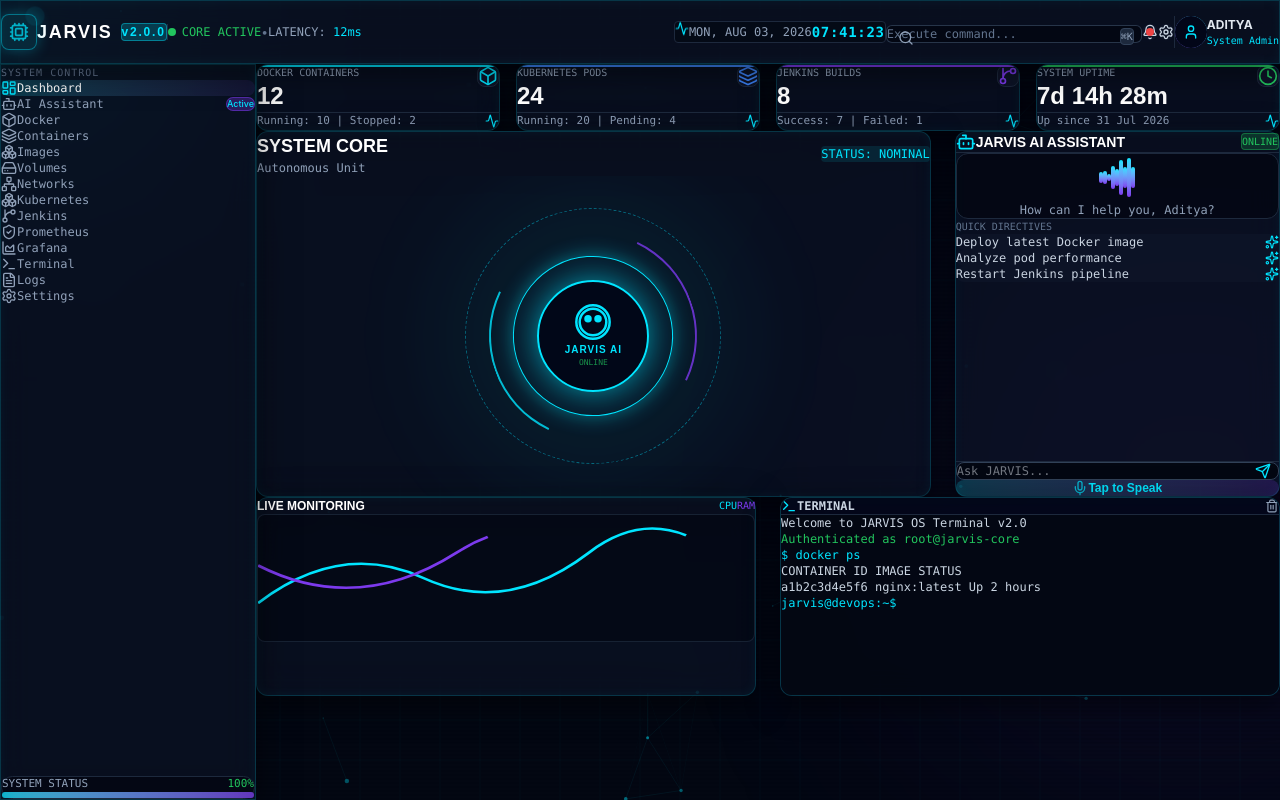
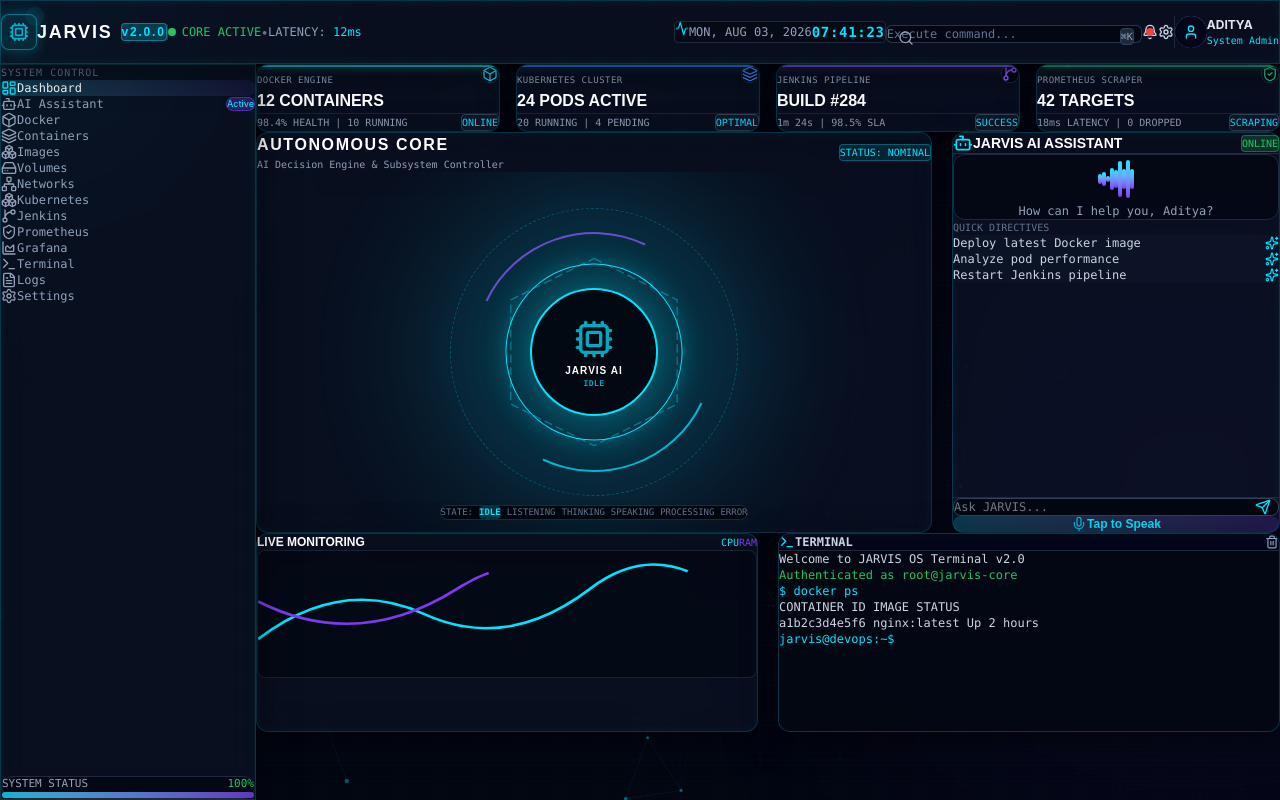
Before and after one commit to Adityachandkaushik/jarvis-ai-devops, a React app in the folder frontend/: page / in a window 1280 px wide. Built offline with nearby package versions, Linux system fonts and the light colour scheme; the HTML template or start-up script is replaced by a standard one.

Commit message:
feat(dashboard): enhance futuristic devops dashboard

```diff
--- a/frontend/src/components/dashboard/AICoreReactor.jsx
+++ b/frontend/src/components/dashboard/AICoreReactor.jsx
@@ -1,37 +1,97 @@
-import React from 'react';
+import React, { useState } from 'react';
 import { motion } from 'framer-motion';
+import { Cpu, Zap, Activity, Volume2, Play, AlertTriangle } from 'lucide-react';
 
 export const AICoreReactor = () => {
+  const [aiState, setAiState] = useState('IDLE'); // IDLE, LISTENING, THINKING, SPEAKING, PROCESSING, ERROR
+
+  const stateColors = {
+    IDLE: { primary: '#00E5FF', secondary: '#8B5CF6', text: 'IDLE (MONITORING)' },
+    LISTENING: { primary: '#10B981', secondary: '#00E5FF', text: 'LISTENING...' },
+    THINKING: { primary: '#F59E0B', secondary: '#8B5CF6', text: 'THINKING (NEURAL PROCESSING)' },
+    SPEAKING: { primary: '#3B82F6', secondary: '#00E5FF', text: 'SPEAKING...' },
+    PROCESSING: { primary: '#8B5CF6', secondary: '#3B82F6', text: 'EXECUTION IN PROGRESS' },
+    ERROR: { primary: '#EF4444', secondary: '#F59E0B', text: 'SYSTEM WARNING / ERROR' }
+  };
+
+  const currentState = stateColors[aiState] || stateColors.IDLE;
+
   return (
-    <div className="relative w-full h-[320px] flex items-center justify-center overflow-hidden">
-      <div className="absolute w-72 h-72 rounded-full bg-[#00E5FF]/10 blur-3xl animate-pulse" />
+    <div className="relative w-full h-[360px] flex flex-col items-center justify-center overflow-hidden">
+      {/* Outer Glow Halo */}
+      <div
+        className="absolute w-80 h-80 rounded-full blur-3xl opacity-20 transition-all duration-700 pointer-events-none"
+        style={{ backgroundColor: currentState.primary }}
+      />
 
+      {/* Ring 1 - Outer Segmented Clockwise Rotating Ring */}
       <motion.div
         animate={{ rotate: 360 }}
-        transition={{ duration: 25, repeat: Infinity, ease: 'linear' }}
-        className="absolute w-64 h-64 rounded-full border border-dashed border-[#00E5FF]/40"
+        transition={{ duration: aiState === 'THINKING' ? 8 : 28, repeat: Infinity, ease: 'linear' }}
+        className="absolute w-72 h-72 rounded-full border border-dashed"
+        style={{ borderColor: `${currentState.primary}40` }}
       />
 
+      {/* Ring 2 - Inner Counter Clockwise Bi-Color Orbit */}
       <motion.div
         animate={{ rotate: -360 }}
         transition={{ duration: 18, repeat: Infinity, ease: 'linear' }}
-        className="absolute w-52 h-52 rounded-full border-2 border-t-[#00E5FF] border-b-[#7C3AED] border-l-transparent border-r-transparent opacity-80"
+        className="absolute w-60 h-60 rounded-full border-2 border-t-transparent border-b-transparent opacity-75"
+        style={{ borderLeftColor: currentState.primary, borderRightColor: currentState.secondary }}
       />
 
+      {/* Ring 3 - Pulsing Dynamic Inner HUD Ring */}
       <motion.div
-        animate={{ rotate: 360, scale: [0.98, 1.02, 0.98] }}
-        transition={{ rotate: { duration: 10, repeat: Infinity, ease: 'linear' }, scale: { duration: 2, repeat: Infinity, ease: 'easeInOut' } }}
-        className="absolute w-40 h-40 rounded-full border border-[#00E5FF] shadow-[0_0_20px_rgba(0,229,255,0.4)]"
+        animate={{ rotate: 360, scale: aiState === 'SPEAKING' ? [0.98, 1.04, 0.98] : [0.99, 1.01, 0.99] }}
+        transition={{ rotate: { duration: 12, repeat: Infinity, ease: 'linear' }, scale: { duration: 1.5, repeat: Infinity, ease: 'easeInOut' } }}
+        className="absolute w-44 h-44 rounded-full border"
+        style={{ borderColor: currentState.primary, boxShadow: `0 0 25px ${currentState.primary}40` }}
       />
 
-      <div className="relative z-10 w-28 h-28 rounded-full bg-slate-950/90 border-2 border-[#00E5FF] shadow-[0_0_30px_rgba(0,229,255,0.6)] flex flex-col items-center justify-center">
-        <svg viewBox="0 0 24 24" className="w-10 h-10 text-[#00E5FF]" fill="none" stroke="currentColor" strokeWidth="1.5">
-          <path d="M12 2C6.48 2 2 6.48 2 12s4.48 10 10 10 10-4.48 10-10S17.52 2 12 2zm0 18c-4.41 0-8-3.59-8-8s3.59-8 8-8 8 3.59 8 8-3.59 8-8 8z"/>
-          <circle cx="9" cy="10" r="1.5" fill="#00E5FF"/>
-          <circle cx="15" cy="10" r="1.5" fill="#00E5FF"/>
-        </svg>
-        <span className="text-[10px] font-orbitron font-bold tracking-widest text-[#00E5FF] mt-1">JARVIS AI</span>
-        <span className="text-[8px] font-mono text-[#22C55E] animate-pulse">ONLINE</span>
+      {/* Hexagonal HUD Geometry Overlay */}
+      <svg className="absolute w-52 h-52 opacity-40 pointer-events-none" viewBox="0 0 100 100">
+        <polygon
+          points="50,5 90,25 90,75 50,95 10,75 10,25"
+          fill="none"
+          stroke={currentState.primary}
+          strokeWidth="0.6"
+          strokeDasharray="4 2"
+        />
+      </svg>
+
+      {/* Central Core Head / Neural Hub */}
+      <div
+        className="relative z-10 w-32 h-32 rounded-full bg-[#02050e]/90 border-2 shadow-2xl flex flex-col items-center justify-center transition-all duration-500"
+        style={{ borderColor: currentState.primary, boxShadow: `0 0 35px ${currentState.primary}50` }}
+      >
+        <div className="relative w-12 h-12 flex items-center justify-center">
+          <Cpu className="w-10 h-10 animate-pulse" style={{ color: currentState.primary }} />
+        </div>
+
+        <span className="text-[10px] font-orbitron font-extrabold tracking-widest mt-1 text-white">
+          JARVIS AI
+        </span>
+        <span className="text-[8px] font-mono tracking-wider font-bold animate-pulse mt-0.5" style={{ color: currentState.primary }}>
+          {aiState}
+        </span>
+      </div>
+
+      {/* State Directives Control Bar */}
+      <div className="absolute bottom-3 z-20 flex items-center gap-1.5 px-3 py-1.5 rounded-full bg-[#02050e]/90 border border-slate-800 font-mono text-[9px]">
+        <span className="text-slate-500 mr-1">STATE:</span>
+        {Object.keys(stateColors).map((st) => (
+          <button
+            key={st}
+            onClick={() => setAiState(st)}
+            className={`px-2 py-0.5 rounded transition-all ${
+              aiState === st
+                ? 'bg-[#00E5FF]/20 text-[#00E5FF] border border-[#00E5FF]/40 font-bold'
+                : 'text-slate-500 hover:text-slate-300'
+            }`}
+          >
+            {st}
+          </button>
+        ))}
       </div>
     </div>
   );
--- a/frontend/src/components/dashboard/DevOpsCards.jsx
+++ b/frontend/src/components/dashboard/DevOpsCards.jsx
@@ -1,12 +1,40 @@
 import React from 'react';
 import { motion } from 'framer-motion';
-import { Box, Layers, GitBranch, Clock, Activity } from 'lucide-react';
+import { Box, Layers, GitBranch, Clock, Activity, ShieldCheck, Database } from 'lucide-react';
 
 const metrics = [
-  { title: 'DOCKER CONTAINERS', value: '12', subtext: 'Running: 10 | Stopped: 2', icon: Box, color: '#00E5FF' },
-  { title: 'KUBERNETES PODS', value: '24', subtext: 'Running: 20 | Pending: 4', icon: Layers, color: '#3B82F6' },
-  { title: 'JENKINS BUILDS', value: '8', subtext: 'Success: 7 | Failed: 1', icon: GitBranch, color: '#7C3AED' },
-  { title: 'SYSTEM UPTIME', value: '7d 14h 28m', subtext: 'Up since 31 Jul 2026', icon: Clock, color: '#22C55E' }
+  {
+    title: 'DOCKER ENGINE',
+    value: '12 CONTAINERS',
+    status: 'ONLINE',
+    subtext: '98.4% HEALTH | 10 RUNNING',
+    icon: Box,
+    color: '#00E5FF'
+  },
+  {
+    title: 'KUBERNETES CLUSTER',
+    value: '24 PODS ACTIVE',
+    status: 'OPTIMAL',
+    subtext: '20 RUNNING | 4 PENDING',
+    icon: Layers,
+    color: '#3B82F6'
+  },
+  {
+    title: 'JENKINS PIPELINE',
+    value: 'BUILD #284',
+    status: 'SUCCESS',
+    subtext: '1m 24s | 98.5% SLA',
+    icon: GitBranch,
+    color: '#8B5CF6'
+  },
+  {
+    title: 'PROMETHEUS SCRAPER',
+    value: '42 TARGETS',
+    status: 'SCRAPING',
+    subtext: '18ms LATENCY | 0 DROPPED',
+    icon: ShieldCheck,
+    color: '#10B981'
+  }
 ];
 
 export const DevOpsCards = () => {
@@ -17,22 +45,34 @@
         return (
           <motion.div
             key={idx}
-            whileHover={{ y: -4 }}
+            whileHover={{ y: -3 }}
             className="hud-corner-brackets glass-panel p-4 rounded-xl border border-slate-800 relative overflow-hidden group"
           >
-            <div className="absolute top-0 left-0 w-full h-[2px]" style={{ backgroundColor: item.color }} />
+            <div
+              className="absolute top-0 left-0 w-full h-[2px] opacity-80"
+              style={{ backgroundColor: item.color, boxShadow: `0 0 10px ${item.color}` }}
+            />
+
             <div className="flex justify-between items-start">
               <div>
-                <p className="text-[10px] font-mono text-slate-400 uppercase">{item.title}</p>
-                <h3 className="text-2xl font-orbitron font-bold text-white mt-1">{item.value}</h3>
+                <span className="text-[9px] font-mono text-slate-400 tracking-wider uppercase">{item.title}</span>
+                <h3 className="text-base font-orbitron font-bold text-white mt-1 group-hover:text-[#00E5FF] transition-colors">
+                  {item.value}
+                </h3>
               </div>
-              <div className="p-2 rounded-lg bg-slate-900/80 border border-slate-800" style={{ color: item.color }}>
-                <Icon className="w-5 h-5" />
+              <div
+                className="p-2 rounded-lg bg-[#02050e]/80 border border-slate-800"
+                style={{ color: item.color }}
+              >
+                <Icon className="w-4 h-4" />
               </div>
             </div>
-            <div className="mt-3 pt-2 border-t border-slate-800 flex items-center justify-between text-[11px] font-mono text-slate-400">
-              <span>{item.subtext}</span>
-              <Activity className="w-3.5 h-3.5 text-[#00E5FF]" />
+
+            <div className="mt-3 pt-2 border-t border-slate-800/80 flex items-center justify-between text-[10px] font-mono">
+              <span className="text-slate-400">{item.subtext}</span>
+              <span className="px-1.5 py-0.5 rounded bg-slate-900 border border-slate-700 text-[#00E5FF]">
+                {item.status}
+              </span>
             </div>
           </motion.div>
         );
--- a/frontend/src/pages/DashboardPage.jsx
+++ b/frontend/src/pages/DashboardPage.jsx
@@ -7,24 +7,33 @@
 
 export const DashboardPage = () => {
   return (
-    <div className="space-y-6">
+    <div className="space-y-5">
+      {/* DevOps Metrics Panels */}
       <DevOpsCards />
-      <div className="grid grid-cols-1 lg:grid-cols-3 gap-6">
-        <div className="lg:col-span-2 glass-panel rounded-xl p-6 border border-[#00E5FF]/20 flex flex-col justify-between">
-          <div className="flex justify-between items-center mb-2">
+
+      {/* Main Core Grid */}
+      <div className="grid grid-cols-1 lg:grid-cols-3 gap-5">
+        <div className="lg:col-span-2 glass-panel rounded-xl p-5 border border-[#00E5FF]/20 flex flex-col justify-between">
+          <div className="flex justify-between items-center mb-1 font-mono">
             <div>
-              <h2 className="font-orbitron text-lg font-bold text-white">SYSTEM CORE</h2>
-              <p className="text-xs font-mono text-slate-400">Autonomous Unit</p>
+              <h2 className="font-orbitron text-base font-bold text-white tracking-widest">AUTONOMOUS CORE</h2>
+              <p className="text-[10px] text-slate-400">AI Decision Engine & Subsystem Controller</p>
             </div>
-            <span className="px-2.5 py-1 rounded bg-[#00E5FF]/10 text-[#00E5FF] text-xs font-mono">STATUS: NOMINAL</span>
+            <span className="px-2.5 py-1 rounded bg-[#00E5FF]/10 text-[#00E5FF] text-[10px] border border-[#00E5FF]/30">
+              STATUS: NOMINAL
+            </span>
           </div>
+
           <AICoreReactor />
         </div>
+
         <div className="lg:col-span-1">
           <AIAssistantPanel />
         </div>
       </div>
-      <div className="grid grid-cols-1 lg:grid-cols-2 gap-6">
+
+      {/* Terminal & Telemetry Charts */}
+      <div className="grid grid-cols-1 lg:grid-cols-2 gap-5">
         <LiveMonitoringChart />
         <FuturisticTerminal />
       </div>
```
